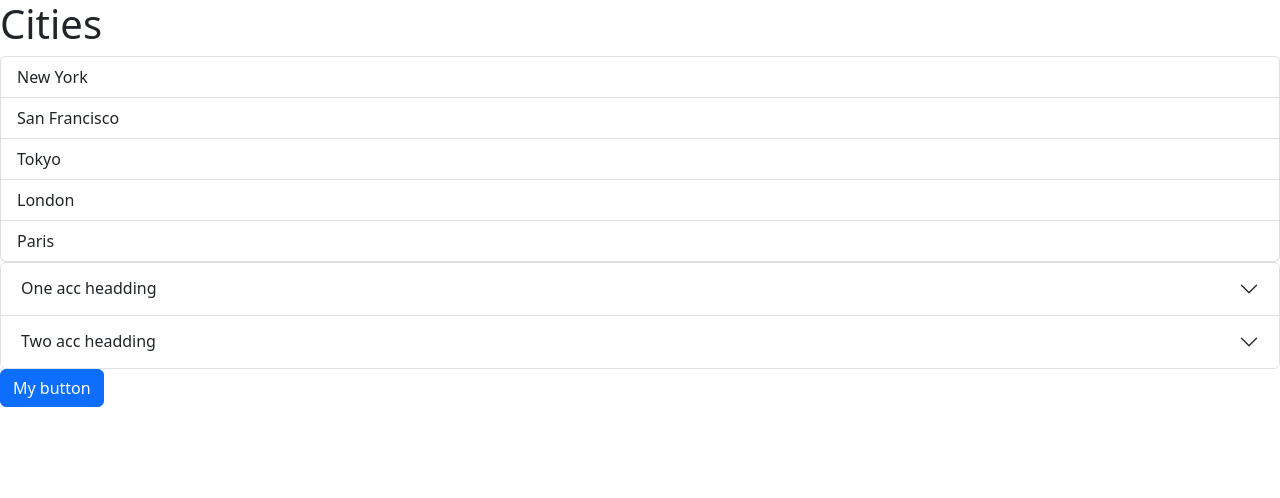
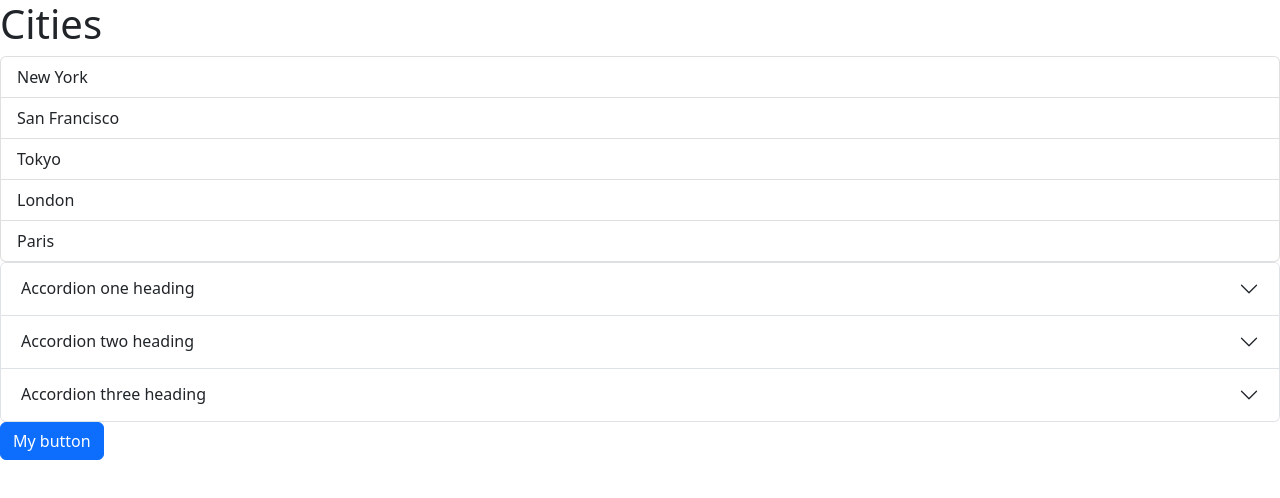
Before and after one commit to MensiPass/ReactBasicComponents, a React (Vite) app: page / in a window 1280 px wide. Shown: the top 498 px of the page. Built offline with nearby package versions, Linux system fonts and the light colour scheme.

Commit message:
Accordion component

```diff
--- a/src/App.tsx
+++ b/src/App.tsx
@@ -8,8 +8,16 @@ function App() {
   const [alertVisible, setAlertVisibility] = useState(false);
 
   let items = ["New York", "San Francisco", "Tokyo", "London", "Paris"];
-  let accitems = ["text one", "text two"];
-  let headings = ["One acc headding", "Two acc headding"];
+  let accitems = [
+    "Accordion one text",
+    "Accordion two text",
+    "Accordion three text",
+  ];
+  let headings = [
+    "Accordion one heading",
+    "Accordion two heading",
+    "Accordion three heading",
+  ];
   const handleSelectItem = (item: string) => {
     console.log(item);
   };
```
